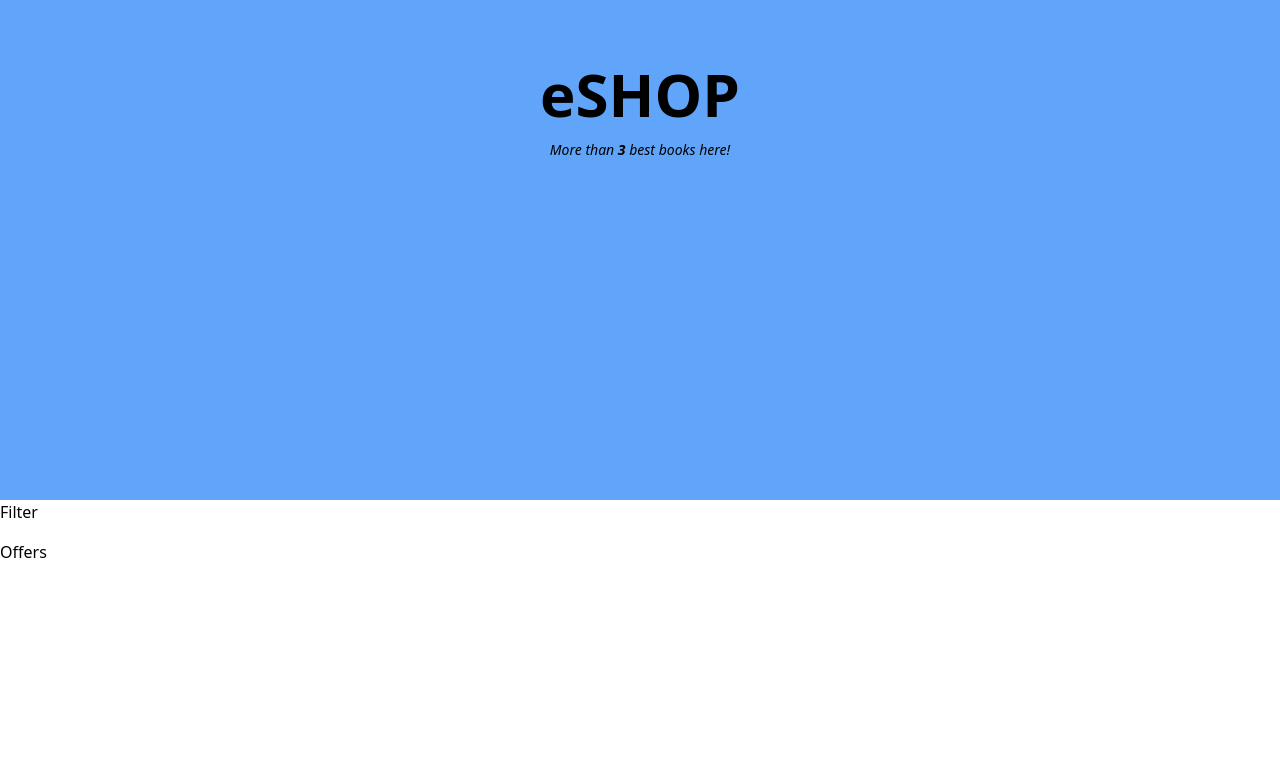
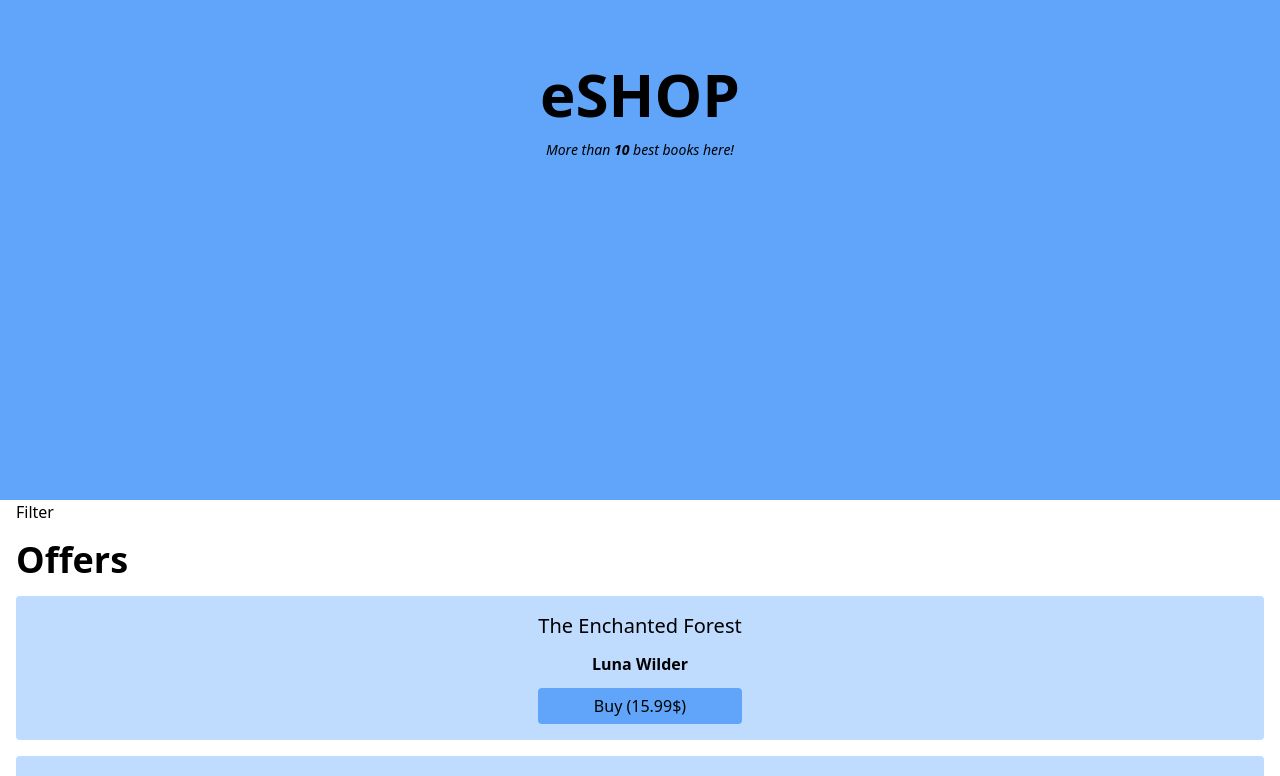
Before and after one commit to serverwind/eSHOP, a React (Vite) app: page / in a window 1280 px wide. Shown: the part 300-1076 px from the top of the page. Before the commit the page ends 864 px from the top, so only its background shows below. Built offline with nearby package versions, Linux system fonts and the light colour scheme.

Commit message:
Products now load from json; button will add product to cart

```diff
--- a/src/components/Shop.jsx
+++ b/src/components/Shop.jsx
@@ -1,11 +1,45 @@
+import { useState } from "react"
 import Filter from "./Filter"
+import data from "../db/products.json"
+
+const Buy = ({ price }) => {
+    const [status, setStatus] = useState(false);
+
+    function handleStatus() {
+        (status) ? setStatus(false) : setStatus(true)
+    }
+
+    if (status) {
+        return <button onClick={handleStatus} className="bg-blue-400 rounded">Added to cart</button>;
+    }
+    return <button onClick={handleStatus} className="bg-blue-400 rounded">Buy ({price}$)</button>;
+};
+
+const Book = () => {
+
+    return(
+        data.map(book =>
+
+        <div className="grid bg-blue-200 min-h-36 justify-center text-center py-4 rounded" key={book.id}>
+            <div className="text-xl">{book.name}</div>
+            <div className="font-bold">{book.author}</div>
+            <Buy price={book.price} />
+         </div>
+
+        )
+    )
+}
 
 const Shop = () => {
+
     return (
-        <main className="flex flex-col gap-4">
+        <main className="flex flex-col gap-4 mx-4">
             <Filter />
             <section>
-                <h2>Offers</h2>
+                <h2 className="text-4xl mb-4 font-bold">Offers</h2>
+                <div className="flex flex-col gap-4">
+                    <Book />
+                </div>
             </section>
         </main>
     )
--- a/src/db/products.json
+++ b/src/db/products.json
@@ -1,17 +1,72 @@
-{
-    "book1": {
-        "name": "book1",
-        "price": 10,
-        "stock": 12
-    },
-    "book2": {
-        "name": "book2",
-        "price": 15,
-        "stock": 1
-    },
-    "book3": {
-        "name": "book3",
-        "price": 7,
-        "stock": 5
-    }
-}
+[
+  {
+    "id": 1,
+    "name": "The Enchanted Forest",
+    "author": "Luna Wilder",
+    "stock": 12,
+    "price": 15.99
+  },
+  {
+    "id": 2,
+    "name": "Mysteries of the Deep",
+    "author": "Caleb Stone",
+    "stock": 8,
+    "price": 12.50
+  },
+  {
+    "id": 3,
+    "name": "Galactic Odyssey",
+    "author": "Orion Sky",
+    "stock": 5,
+    "price": 18.75
+  },
+  {
+    "id": 4,
+    "name": "The Lost Kingdom",
+    "author": "Elara Moon",
+    "stock": 14,
+    "price": 10.99
+  },
+  {
+    "id": 5,
+    "name": "Echoes of Eternity",
+    "author": "Rowan Ash",
+    "stock": 7,
+    "price": 13.45
+  },
+  {
+    "id": 6,
+    "name": "Realm of Shadows",
+    "author": "Lyra Night",
+    "stock": 10,
+    "price": 11.99
+  },
+  {
+    "id": 7,
+    "name": "The Alchemist's Secret",
+    "author": "Felix Frost",
+    "stock": 6,
+    "price": 16.30
+  },
+  {
+    "id": 8,
+    "name": "Whispers of the Past",
+    "author": "Cassia Blake",
+    "stock": 9,
+    "price": 14.20
+  },
+  {
+    "id": 9,
+    "name": "Chronicles of the Ancients",
+    "author": "Jasper Ray",
+    "stock": 11,
+    "price": 19.99
+  },
+  {
+    "id": 10,
+    "name": "Voyage to Nowhere",
+    "author": "Seren Waters",
+    "stock": 4,
+    "price": 9.50
+  }
+]
--- a/src/output.css
+++ b/src/output.css
@@ -578,6 +578,11 @@ video {
   z-index: 50;
 }
 
+.mx-4 {
+  margin-left: 1rem;
+  margin-right: 1rem;
+}
+
 .mb-4 {
   margin-bottom: 1rem;
 }
@@ -622,8 +627,24 @@ video {
   height: 100vh;
 }
 
+.h-4 {
+  height: 1rem;
+}
+
+.h-1\/4 {
+  height: 25%;
+}
+
+.h-1\/2 {
+  height: 50%;
+}
+
 .max-h-full {
   max-height: 100%;
+}
+
+.min-h-36 {
+  min-height: 9rem;
 }
 
 .w-3 {
@@ -666,6 +687,10 @@ video {
   gap: 1rem;
 }
 
+.gap-2 {
+  gap: 0.5rem;
+}
+
 .space-y-4 > :not([hidden]) ~ :not([hidden]) {
   --tw-space-y-reverse: 0;
   margin-top: calc(1rem * calc(1 - var(--tw-space-y-reverse)));
@@ -690,6 +715,10 @@ video {
 
 .rounded-lg {
   border-radius: 0.5rem;
+}
+
+.rounded {
+  border-radius: 0.25rem;
 }
 
 .rounded-b {
@@ -734,6 +763,26 @@ video {
   background-color: rgb(255 255 255 / var(--tw-bg-opacity));
 }
 
+.bg-blue-300 {
+  --tw-bg-opacity: 1;
+  background-color: rgb(147 197 253 / var(--tw-bg-opacity));
+}
+
+.bg-blue-200 {
+  --tw-bg-opacity: 1;
+  background-color: rgb(191 219 254 / var(--tw-bg-opacity));
+}
+
+.bg-green-300 {
+  --tw-bg-opacity: 1;
+  background-color: rgb(134 239 172 / var(--tw-bg-opacity));
+}
+
+.bg-blue-500 {
+  --tw-bg-opacity: 1;
+  background-color: rgb(59 130 246 / var(--tw-bg-opacity));
+}
+
 .p-4 {
   padding: 1rem;
 }
@@ -748,8 +797,22 @@ video {
   padding-bottom: 0.625rem;
 }
 
+.px-4 {
+  padding-left: 1rem;
+  padding-right: 1rem;
+}
+
+.py-4 {
+  padding-top: 1rem;
+  padding-bottom: 1rem;
+}
+
 .text-center {
   text-align: center;
+}
+
+.align-middle {
+  vertical-align: middle;
 }
 
 .text-6xl {
@@ -765,6 +828,21 @@ video {
 .text-xl {
   font-size: 1.25rem;
   line-height: 1.75rem;
+}
+
+.text-lg {
+  font-size: 1.125rem;
+  line-height: 1.75rem;
+}
+
+.text-2xl {
+  font-size: 1.5rem;
+  line-height: 2rem;
+}
+
+.text-4xl {
+  font-size: 2.25rem;
+  line-height: 2.5rem;
 }
 
 .font-bold {
```
